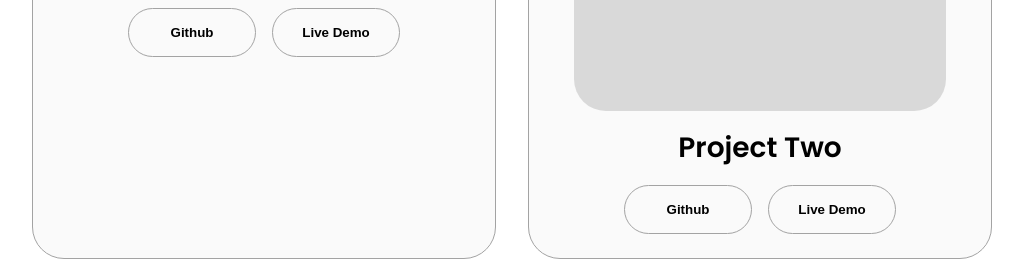
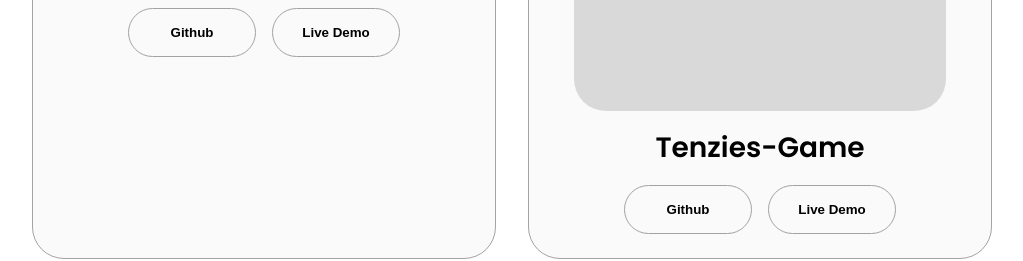
Before and after one commit to rohan03122001/Portfolio, a plain HTML site: page index.html in a window 1280 px wide. Shown: the part 2880-3141 px from the top of the page, without its empty margins (128-1151 px from the left). Drawn offline with Linux system fonts and the light colour scheme.

Commit message:
Update index.html

```diff
--- a/index.html
+++ b/index.html
@@ -275,17 +275,17 @@
                 class="project-img"
               />
             </div>
-            <h2 class="experience-sub-title project-title">Project Two</h2>
+            <h2 class="experience-sub-title project-title">Tenzies-Game</h2>
             <div class="btn-container">
               <button
                 class="btn btn-color-2 project-btn"
-                onclick="location.href='https://github.com/'"
+                onclick="location.href='https://github.com/rohan03122001/Tenzies-game'"
               >
                 Github
               </button>
               <button
                 class="btn btn-color-2 project-btn"
-                onclick="location.href='https://github.com/'"
+                onclick="location.href='https://tenzies-game-eight-black.vercel.app/'"
               >
                 Live Demo
               </button>
```
